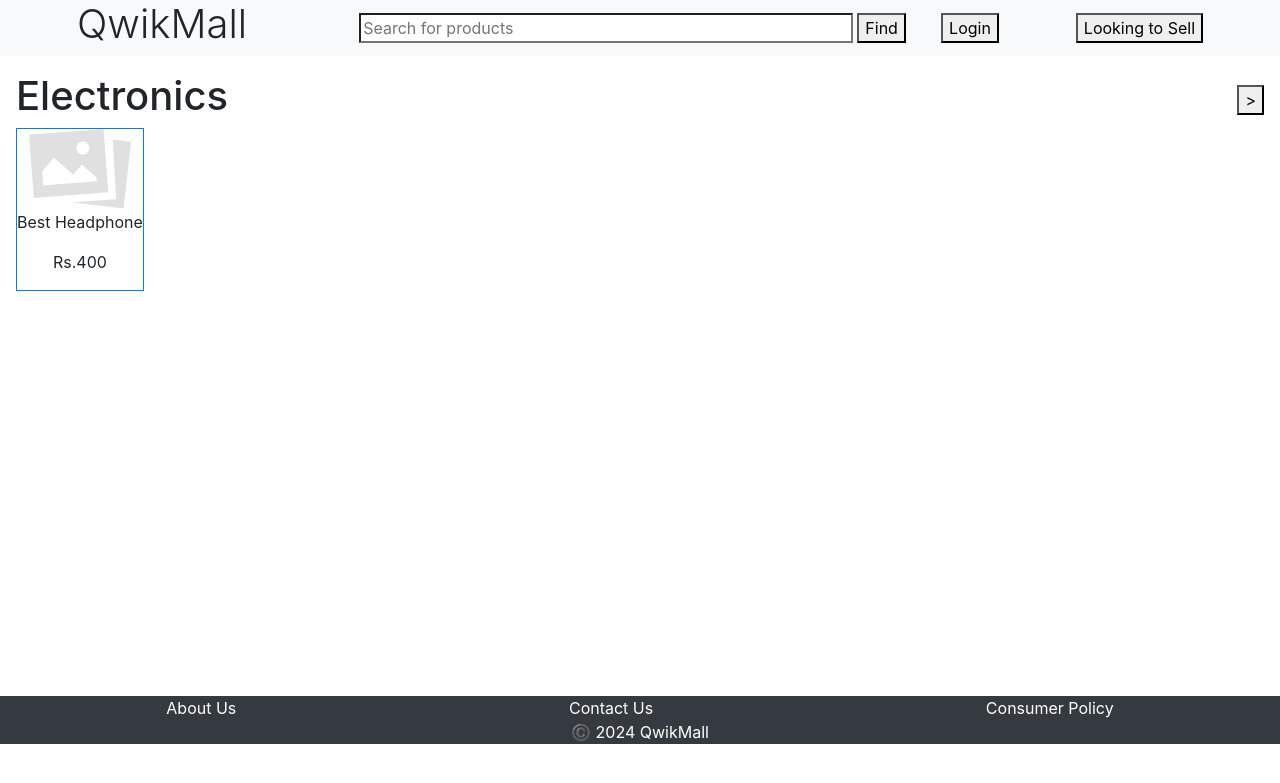
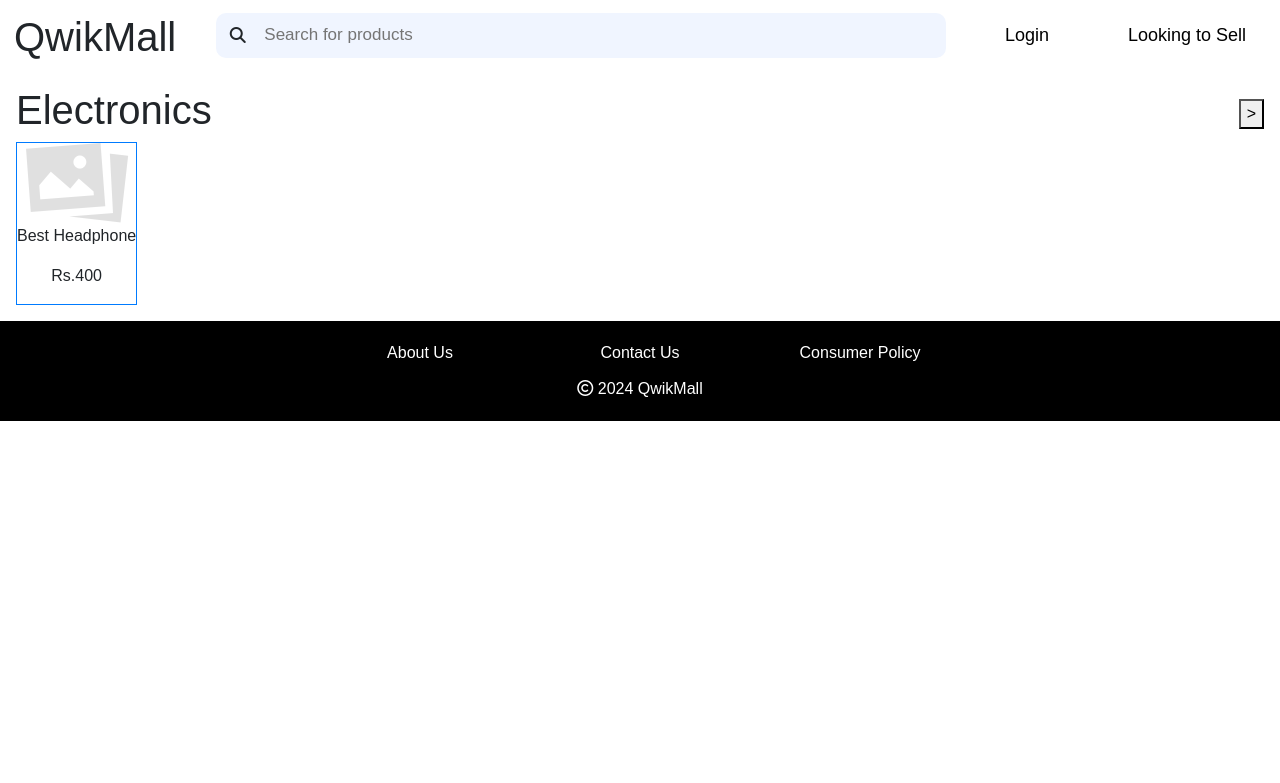
Before and after one commit to DeepeshP04/Qwikmall-Ecommerce-Platform, a Flask app: page / in a window 1280 px wide. Shown: the top 783 px of the page. Run offline with Flask 3, Linux system fonts and the light colour scheme; some libraries are stand-ins or nearby versions.

Commit message:
Update header and footer design

```diff
--- a/app/static/css/base.css
+++ b/app/static/css/base.css
@@ -1,32 +1,121 @@
-.container{
+body{
     margin: 0;
     padding: 0;
+    box-sizing: border-box;
+    width: 100%;
+    font-family: Arial, Helvetica, sans-serif;
+    font-weight: 400;
 }
 
-.header-search-nav-content > .web-title-space{
-    flex-grow: 1;
+#container{
+    width: 100%;
+    display: flex;
+    flex-direction: column;
+    justify-content: space-evenly;
 }
 
-.web-title-space .display-5{
-    font-size: 2.5rem;
-    font-weight: 300;
+/* header styling start */
+
+header{
+    height: 70px;
+    width: 100%;
+    display: flex;
+    justify-content: space-evenly;
+    align-items: center;
+    padding: 12px;
+}
+
+.web-title-space{
+    width: 200px;
+    height: 45px;
+}
+
+.web-title-space #display-5{
+    font-size: 3.5rem;
+    font-weight: 100;
     line-height: 1.2;
 }
 
-.header-search-nav-content > .search-space{
-    flex-grow: 2;
+.search-space{
+    width: 730px;
+    height: 45px;
+    display: flex;
+    justify-content: space-evenly;
+    align-items: center;
+    background-color: #f0f5ff;
+    border-radius: 10px;
 }
 
-.search-product-input-search-btn > .w-80{
-    width: 80%;
+.search-icon{
+    height: 45px;
+    width: 30px;
+    padding: 5px;
+    display: flex;
+    align-items: center;
+    justify-content: center;
 }
 
-.header-search-nav-content > .seller-btn-space{
-    flex-grow: 1;
+.search-product-input-search-btn #search-input{
+    width: 680px;
+    height: 45px;
+    padding: 5px;
+    border: none;
+    font-size: 17px;
+    background-color: inherit;
 }
 
-.container > .min-max-vh{
-    min-height: 50vh;
-    height: 80vh;
-    max-height: 100vh;
+.login-btn-space, .seller-btn-space{
+    display: flex;
+    justify-content: center;
+    align-items: center;
+    padding: 4px;
 }
+
+.login-btn-space #login-btn{
+    height: 45px;
+    width: 150px;
+    border: none;
+    background-color: inherit;
+    font-size: 18px;
+    font-weight: 500;
+}
+
+.seller-btn-space #looking-to-sell-btn{
+    height: 45px;
+    width: 150px;
+    border: none;
+    background-color: inherit;
+    font-size: 18px;
+    font-weight: 500;
+}
+
+/* header styling end */
+
+/* footer styling start */
+
+footer{
+    width: 100%;
+    height: 100px;
+    background-color: black;
+    display: flex;
+    flex-direction: column;
+    justify-content: space-evenly;
+    align-items: center;
+    padding: 8px;
+    color: white;
+
+}
+
+.footer-content-nav{
+    display: flex;
+    justify-content: space-evenly;
+    align-items: center;
+    gap: 20px;
+}
+
+.footer-content-nav div{
+    width: 200px;
+    text-align: center;
+}
+
+/* footer styling end */
--- a/app/templates/base.html
+++ b/app/templates/base.html
@@ -5,53 +5,51 @@
         <title>{% block title %} QwikMall {% endblock %}</title>
         <meta name="viewport" content="width=device-width, initial-scale=1">
         <link rel="stylesheet" href="https://cdn.jsdelivr.net/npm/bootstrap@4.0.0/dist/css/bootstrap.min.css" integrity="sha384-Gn5384xqQ1aoWXA+058RXPxPg6fy4IWvTNh0E263XmFcJlSAwiGgFAW/dAiS6JXm" crossorigin="anonymous">
+        <link rel="stylesheet" href="https://cdnjs.cloudflare.com/ajax/libs/font-awesome/6.6.0/css/all.min.css" integrity="sha512-Kc323vGBEqzTmouAECnVceyQqyqdsSiqLQISBL29aUW4U/M7pSPA/gEUZQqv1cwx4OnYxTxve5UMg5GT6L4JJg==" crossorigin="anonymous" referrerpolicy="no-referrer" />
         <link rel="stylesheet" href="{{url_for('static', filename='css/base.css')}}"/>
     </head>
     <body>
-        <div class="container mw-100 d-flex flex-column">
-            <div class="header-search-nav-content bg-light mw-100 d-flex flex-row justify-content-around align-items-center text-center">
+        <div id="container">
+            <header class="header-search-nav-content">
                 <div class="web-title-space">
                     <h1 class="display-5" id="web-title">QwikMall</h1>
                 </div>
-                <div class="search-space mw-100">
-                    <form class="d-flex flex-row justify-content-center align-items-center">
-                        <div class="search-icon">
-                            <img id="search-icon" src=""/>
-                        </div>
-                        <div class="search-product-input-search-btn w-100">
-                            <input class="w-80" id="search-input" type="search" placeholder="Search for products" name="search-input">
-                            <button id="search-btn" type="submit">Find</button>
-                        </div>
-                    </form>
-                </div>
+                <form class="search-space">
+                    <div class="search-icon">
+                        <i class="fa-solid fa-magnifying-glass"></i>
+                    </div>
+                    <div class="search-product-input-search-btn">
+                        <input id="search-input" type="search" placeholder="Search for products" name="search-input">
+                    </div>
+                </form>
                 <div class="login-btn-space">
                     <button id="login-btn">Login</button>
                 </div>
                 <div class="seller-btn-space">
                     <button id="looking-to-sell-btn">Looking to Sell</button>
                 </div>
-            </div>
+            </header>
 
-            <div class="main-content min-max-vh p-3">
+            <main class="main-content min-max-vh p-3">
                 {% block content %} {% endblock %}
-            </div>
+            </main>
 
-            <div class="footer-content bg-dark d-flex flex-column justify-content-center">
-                <div class="footer-content-nav d-flex flex-row justify-content-around align-items-center text-center">
-                    <div class="about-us-space text-white">
-                        <a id="abput-us">About Us</a>
+            <footer class="footer-content">
+                <div class="footer-content-nav">
+                    <div class="about-us-space">
+                        <a id="about-us">About Us</a>
                     </div>
-                    <div class="contact-us-space text-white">
+                    <div class="contact-us-space">
                         <a id="contact-us">Contact Us</a>
                     </div>
-                    <div class="consumer-policy-space text-white">
+                    <div class="consumer-policy-space">
                         <a id="consumer-policy">Consumer Policy</a>
                     </div>
                 </div>
-                <div class="copyright-space text-center text-white">
-                    <span id="copyright-info">©️ 2024 QwikMall<span>
+                <div class="copyright-space">
+                    <span id="copyright-info"><i class="fa-regular fa-copyright"></i> 2024 QwikMall</span>
                 </div>
-            </div>
+            </footer>
         </div>
     </body>
 </html>
```
